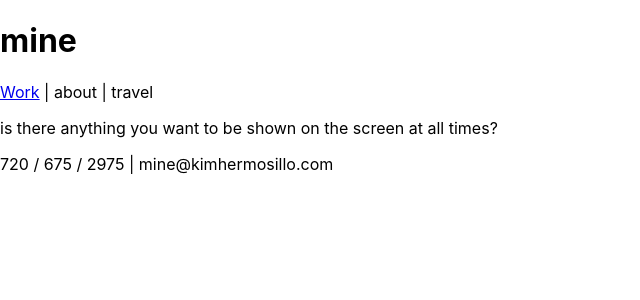
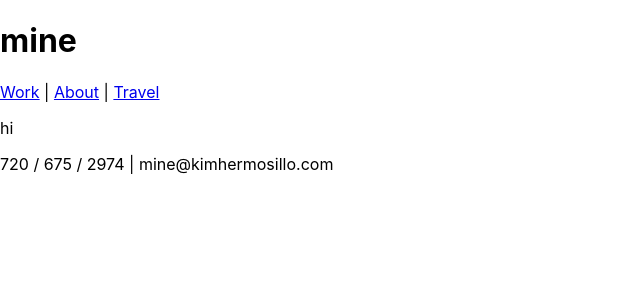
Before and after one commit to kimhermosillo/kimhermosillo, a React (Create React App) app: page /Travel in a window 1280 px wide. Shown: the top 300 px of the page, without its empty margins (0-640 px from the left). Built offline with nearby package versions, Linux system fonts and the light colour scheme.

Commit message:
Fixing some routing

```diff
--- a/src/components/Body.js
+++ b/src/components/Body.js
@@ -1,11 +1,19 @@
 
 import React, { Component } from 'react';
+import Travel from './Travel'
+import Work from './Work'
+import About from './About'
 
+import { BrowserRouter as Router, Route, Link } from 'react-router-dom'
 
 class Body extends Component {
     render() {
-    return (
-<p>is there anything you want to be shown on the screen at all times?</p>
+        return (
+            <p>
+                {/* <Route path='/About' exact Component{About} /> */}
+hi
+                {/* <Route path='/Travel' exact Compone{Travel} /></p> */}
+        </p>
         )
     }
 }
--- a/src/components/Footer.js
+++ b/src/components/Footer.js
@@ -3,7 +3,7 @@ import React, { Component } from 'react';
 class Footer extends Component {
     render() {
     return (
-<p>720 / 675 / 2975 | mine@kimhermosillo.com</p>
+<p>720 / 675 / 2974 | mine@kimhermosillo.com</p>
         )
     }
 }
--- a/src/components/Nav.js
+++ b/src/components/Nav.js
@@ -8,8 +8,21 @@ import { BrowserRouter as Router, Route, Link } from 'react-router-dom'
 class Nav extends Component {
     render() {
     return (
-<p><Link to ='/Work'>Work</Link> | about | travel</p>
-        )
+        <Router>
+<p><Link to ='/Work'>Work</Link> | <Link to ='/About'>About</Link> | <Link to ='/Travel'>Travel</Link>
+
+
+
+
+        <Route path='/About' exact Component={About} />
+
+   <Route path='/Travel' exact Component={Travel} />
+   </p>
+
+   </Router>
+    )
+
+
     }
 }
 
--- a/src/components/Work.js
+++ b/src/components/Work.js
@@ -0,0 +1,12 @@
+import React, { Component } from 'react';
+
+
+class Work extends Component {
+    render() {
+    return (
+<h1>ALL I DO IS TWERK</h1>
+        )
+    }
+}
+
+export default Work
```
